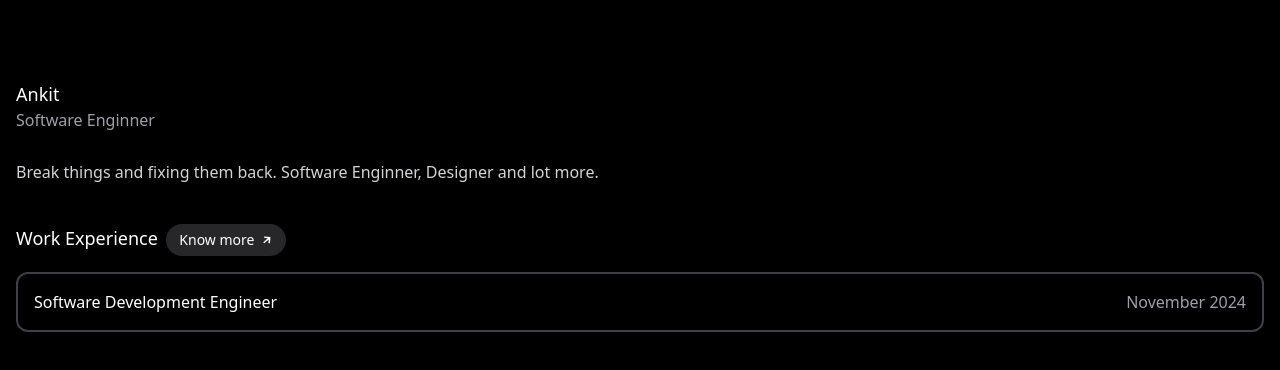
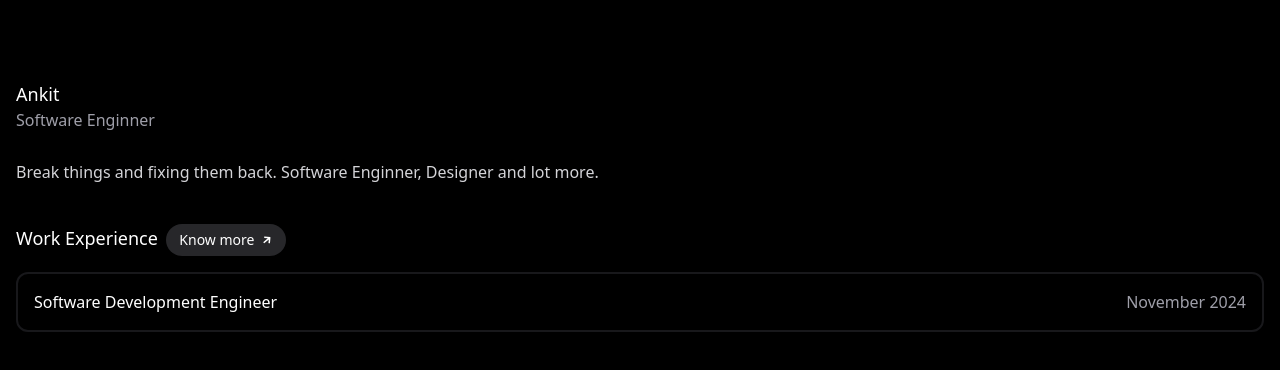
Before and after one commit to ankitsensei/ankitbhagat-portfolio, a React (Vite) app: page / in a window 1280 px wide. Shown: the top 370 px of the page. Built offline with nearby package versions, Linux system fonts and the light colour scheme.

Commit message:
changes in border color to more dark, and removed react import lines

```diff
--- a/src/components/Intro.tsx
+++ b/src/components/Intro.tsx
@@ -1,4 +1,3 @@
-import React from 'react'
 
 const Intro = () => {
   return (
--- a/src/components/WorkExperience.tsx
+++ b/src/components/WorkExperience.tsx
@@ -1,4 +1,3 @@
-import React from 'react';
 import { FaArrowRight } from 'react-icons/fa';
 
 const WorkExperience = () => {
@@ -12,7 +11,7 @@ const WorkExperience = () => {
                         <FaArrowRight className="rotate-320 text-[10px]" />
                     </button>
                 </div>
-                <div className="border-2 border-zinc-700 rounded-xl w-full">
+                <div className="border-2 border-zinc-900 rounded-xl w-full">
                     <div className="flex justify-between m-2 p-2">
                         <h2>Software Development Engineer</h2>
                         <p className="text-zinc-400">November 2024</p>
```
